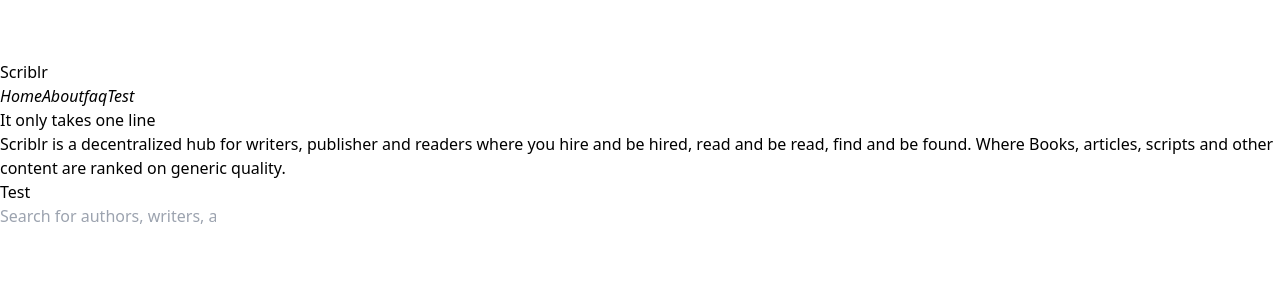
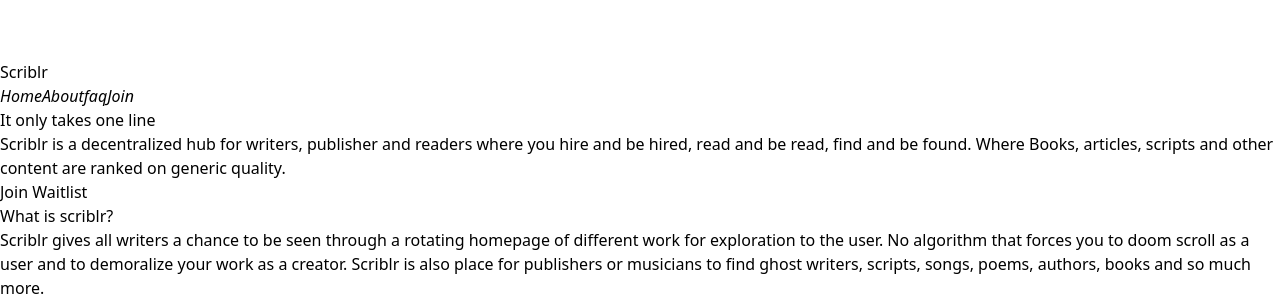
Before and after one commit to Kim-Tsok/scriblr-legacy, a React (Vite) app in the folder frontend/: page / in a window 1280 px wide. Shown: the part 1220-1520 px from the top of the page. Before the commit the page ends 1448 px from the top, so only its background shows below. Built offline with nearby package versions, Linux system fonts and the light colour scheme.

Commit message:
working on waitlist

```diff
--- /dev/null
+++ b/frontend/public/zohoverify/verifyforzoho.html
@@ -0,0 +1 @@
+73982366
--- a/frontend/src/Pages/About.jsx
+++ b/frontend/src/Pages/About.jsx
@@ -3,8 +3,17 @@
 const About = () => {
   return (
     <>
-      <div className="pt-10 font-mono">
-        <Search />
+      <div className="pt-10 font-mono flex flex-col items-center justify-center">
+        <h1 className="text-center text-2xl font-bold">What is scriblr?</h1>
+        <p className="text-center pt-2">
+          Scriblr gives all writers a chance to be seen through a rotating
+          homepage of different work for exploration to the user. No algorithm
+          that forces you to doom scroll as a user and to demoralize your work
+          as a creator. Scriblr is also place for publishers or musicians to
+          find ghost writers, scripts, songs, poems, authors, books and so much
+          more.
+        </p>
+        {/* <Search /> */}
       </div>
     </>
   );
--- a/frontend/src/components/Landing.jsx
+++ b/frontend/src/components/Landing.jsx
@@ -15,10 +15,10 @@
 
         <div className="flex">
           <Link
-            to="/discover"
-            className="bg-white w-[90px] h-[40px] text-blue-800 font-semibold m-2 flex items-center justify-center"
+            // to="/discover"
+            className="bg-white py-2 px-4 text-blue-800 font-semibold m-2 flex items-center justify-center"
           >
-            Test
+            Join Waitlist
           </Link>
           {/* <a
             href="#"
--- a/frontend/src/components/Navbar.jsx
+++ b/frontend/src/components/Navbar.jsx
@@ -20,7 +20,7 @@
             <a href="#">faq</a>
           </i>
           <i className="px-[10px] py-[5px] rounded-xl border-white border-2 mx-2">
-            <Link to="/discover">Test</Link>
+            <Link>Join</Link>
           </i>
         </ul>
       </div>
```
